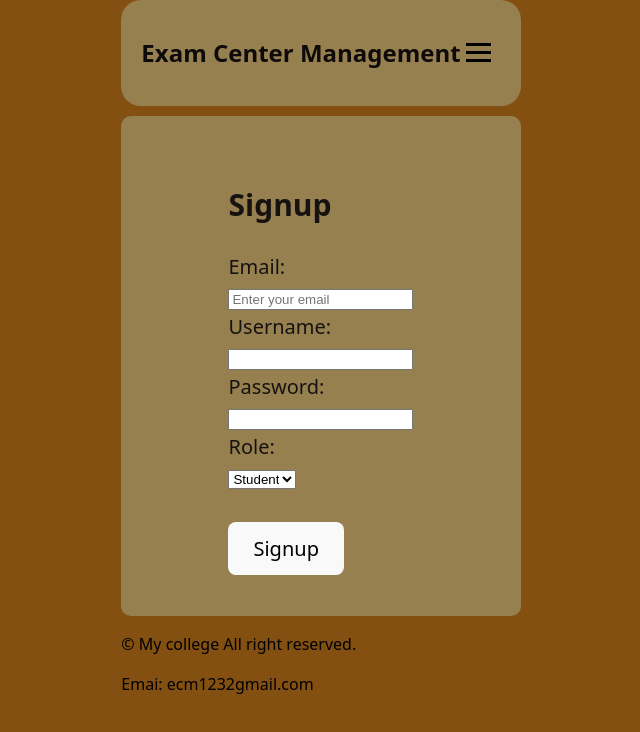
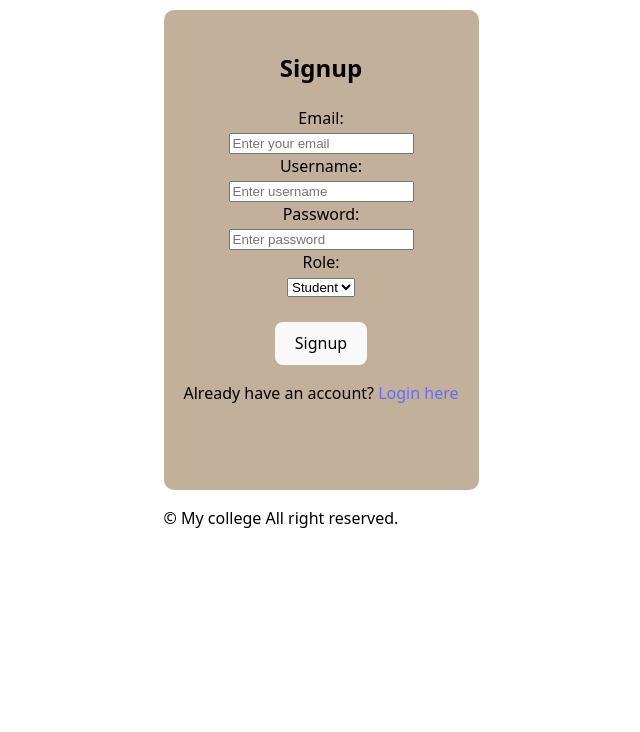
Before and after one commit to Aman5203939/center-managment, a React (Vite) app: page /signup in a window 1280 px wide. Shown: the top 732 px of the page, without its empty margins (319-959 px from the left). Built offline with nearby package versions, Linux system fonts and the light colour scheme.

Commit message:
Project updated - all files

```diff
--- a/src/App.css
+++ b/src/App.css
@@ -3,7 +3,7 @@ body {
   margin: 0;
   padding: 0;
   /*font-family: '*/
-  background-color: hsl(33, 77%, 29%);
+  background-color:white;
   color: black;
   height: 100vh;
   display: flex;
@@ -17,12 +17,12 @@ body {
   display: flex;
   justify-content: space-between;
   align-items: center;
-  background-color: hsl(41, 31%, 45%);
+  background-color:  hsl(33, 59%, 48%);;
   color: rgb(14, 10, 10);
   padding: 15px 20px;
   border-radius: 20px;
-  position: relative;
-  z-index: 200; /* make sure navbar is on top */
+  z-index: 50;
+
 }
 
 /* Hamburger icon - all devices */
@@ -35,6 +35,7 @@ body {
   width: 30px;
   height: auto;
   z-index: 201;
+
 
 }
 
@@ -49,13 +50,13 @@ body {
 /*  Sidebar default hidden */
 .sidebar {
   position: fixed;
-  top: 60px;
+  top: 0px;
   left: -250px;
   width: 200px;
   height: 100%;
-  background-color: burlywood;
+  background-color: hsl(33, 59%, 48%);
   color: #eb0a0a;
-  padding-top: 20px;
+  padding-top: 50px;
    transition: left 0.3s ease;
      z-index: 100;
 
@@ -73,7 +74,7 @@ body {
 }
 
 .sidebar ul li {
-  padding: 10px 20px;
+  padding: 15px 20px;
 }
 
 .sidebar ul li a {
@@ -86,9 +87,9 @@ body {
   border-radius: 5px;
 }
 
-.signup {
+/*.signup .box{
   display: flex;
-  background-color: hsl(41, 31%, 45%);
+  background-color:#566083
   justify-content: center;
   align-items: center;
   height:55vh;
@@ -97,23 +98,35 @@ body {
   padding: 30px;
   margin-top: 10px;
   border-radius: 10px;
-  b
-
-
+  text-align: center;
+}
+*/.signup .box {
+  background-color: rgb(194, 176, 154);
+  height:55vh;
+  padding: 20px;
+  margin-top: 10px;
+  border-radius: 10px;
+  text-align: center;
 
 }
 
-.login {
-  display: flex;
-  background-color: hsl(41, 31%, 45%);
-  justify-content: center;
-  align-items: center;
-  height:50vh;
-  color: hsl(0, 13%, 9%);
-  font-size: 20px;
+
+.login .box {
+  background-color: rgb(194, 176, 154);
+  height: 45vh;
   padding: 20px;
   margin-top: 10px;
   border-radius: 10px;
-;
+  text-align: center;
 
 }
+.login input {
+margin-bottom: 15px;
+
+}
+
+.logout-span {
+  display: block;
+  cursor: pointer;
+  color: white;
+}
--- a/src/App.jsx
+++ b/src/App.jsx
@@ -21,12 +21,12 @@ function App() {
     // Router se pura app route-enabled ban jata hai
     <Router>
       {/* Navbar sabhi pages ke upar rahega */}
-      <Navbar />
+      {/* <Navbar /> */}
 
       <div className="content">
         <Routes>
           {/* Yahan har route ke path aur uska page component diya gaya hai */}
-          <Route path="/" element={<Home />} />
+          <Route path="/" element={<Login/>}  />
           <Route path="/course" element={<Course />} />
           <Route path="/section" element={<Section />} />
           <Route path="/about" element={<About />} />
--- a/src/components/Footer.jsx
+++ b/src/components/Footer.jsx
@@ -5,7 +5,6 @@ const Footer = () => {
     return(
         <footer>
             <p>&copy; My college All right reserved.</p>
-            <p>Emai: ecm1232gmail.com</p>
         </footer>
     )
 }
--- a/src/components/Navbar.jsx
+++ b/src/components/Navbar.jsx
@@ -1,17 +1,27 @@
 // React ka useState hook import kar rahe hain sidebar toggle ke liye
 import React, { useState } from 'react';
-import { Link } from 'react-router-dom';
-
+import { Link, useNavigate } from 'react-router-dom';
 
 // Functional component Navbar banaya ja raha hai
 const Navbar = () => {
-
   // Sidebar ke open/close state ke liye React state banaya gaya hai
   const [isOpen, setIsOpen] = useState(false);
 
   // Sidebar open/close toggle karne ka function
   const toggleSidebar = () => {
     setIsOpen(!isOpen); // Agar open hai to close karo, close hai to open karo
+  };
+
+  // React Router ka navigate hook use kar rahe hain redirect ke liye
+  const navigate = useNavigate();
+
+  // localStorage me user data check kar rahe hain
+  const user = localStorage.getItem("user");
+
+  // Logout ke liye function – user data remove hoga aur login page par bhej dega
+  const handleLogout = () => {
+    localStorage.removeItem("user");
+    navigate("/login");
   };
 
   return (
@@ -36,13 +46,21 @@ const Navbar = () => {
           <li><Link to="/course" onClick={toggleSidebar}>Course</Link></li>
           <li><Link to="/section" onClick={toggleSidebar}>Section</Link></li>
           <li><Link to="/about" onClick={toggleSidebar}>About</Link></li>
-          <li><Link to="/signup" onClick={toggleSidebar}>Signup</Link></li>
-          <li><Link to="/login" onClick={toggleSidebar}>Login</Link></li>
+
+          {/* Agar user login hai to Logout button dikhana hai, warna Login/Signup */}
+       {user ? (
+  <li>
+    <span className="logout-span" onClick={handleLogout}>
+      Logout
+    </span>
+  </li>
+) : (
+            <li><Link to="/login" onClick={toggleSidebar}>Login / Signup</Link></li>
+          )}
         </ul>
       </nav>
     </>
   );
 };
 
-
 export default Navbar;
--- a/src/pages/About.jsx
+++ b/src/pages/About.jsx
@@ -4,7 +4,6 @@ const About = () => {
   return (
     <div>
       <h1>About Us</h1>
-      <p>Hum ek learning platform hain jahan aapko high-quality courses milte hain.</p>
     </div>
   );
 };
--- a/src/pages/Course.jsx
+++ b/src/pages/Course.jsx
@@ -4,7 +4,6 @@ const Course = () => {
   return (
     <div>
       <h1>Our Courses</h1>
-      <p>Yahan aapko saare available courses ki details milengi.</p>
     </div>
   );
 };
--- a/src/pages/Home.jsx
+++ b/src/pages/Home.jsx
@@ -1,10 +1,12 @@
 import React from 'react';
+import Navbar from '../components/Navbar';
 
 const Home = () => {
   return (
+
     <div>
+      <Navbar />
       <h1>Welcome to the Home Page</h1>
-      <p>Yeh ek simple Home page hai React project ke liye.</p>
     </div>
   );
 };
--- a/src/pages/Login.jsx
+++ b/src/pages/Login.jsx
@@ -1,25 +1,47 @@
 import React, { useState } from "react";
+// Page navigation ke liye
+import { useNavigate } from "react-router-dom";
+import { Link } from "react-router-dom";
+import "../App.css";
 
 function Login() {
-  // Login form ke liye state banaya
+  const navigate = useNavigate();
+
+  // Login form data store
   const [loginData, setLoginData] = useState({
     username: "",
     password: "",
   });
 
-  const [role, setRole] = useState("student");
-  // Input handle karne ka function
+  // Input change handle
   const handleChange = (e) => {
     setLoginData({ ...loginData, [e.target.name]: e.target.value });
   };
-  // Login submit hone par yahan role aur data check hoga
+
+  // Login submit handle
   const handleLogin = (e) => {
     e.preventDefault();
 
-   if (role === "admin") {
-  alert(`Admin logged in: ${loginData.username}`);
+    let users = JSON.parse(localStorage.getItem("users")) || [];
+
+    // Check valid user
+    const validUser = users.find(
+      (user) =>
+        user.username === loginData.username &&
+        user.password === loginData.password
+    );
+
+    if (validUser) {
+     localStorage.setItem("user", JSON.stringify({ username: loginData.username }));//yaha line logaout vale user ko localStorage me store kar rahe hain
+
+      // Role ke hisaab se navigate
+      if (validUser.role === "admin") {
+        navigate("/admin");
       } else {
-  alert(`Student logged in: ${loginData.username}`);
+        navigate("/student");
+      }
+    } else {
+      (" ");
     }
   };
 
@@ -28,19 +50,33 @@ function Login() {
       <div className="box">
         <h2>Login</h2>
         <form onSubmit={handleLogin}>
+          {/* Username input */}
    <label>Username:</label><br />
-        <input type="text" name="username" value={loginData.username} onChange={handleChange} /><br />
+   <input
+   type="text"
+   name="username"
+  placeholder="Enter username"
+    value={loginData.username}
+    onChange={handleChange}
+     required
+  /><br />
 
+   {/* Password input */}
    <label>Password:</label><br />
-        <input type="password" name="password" value={loginData.password} onChange={handleChange} /><br />
-
-        <label>Role:</label><br />
-        <select value={role} onChange={(e) => setRole(e.target.value)}>
-          <option value="student">Student</option>
-          <option value="admin">Admin</option>
-        </select><br /><br />
+     <input
+     type="password"
+       name="password"
+    placeholder="Enter password"
+     value={loginData.password}
+     onChange={handleChange}
+z    /><br />
 
     <button type="submit">Login</button>
+    {/*yaha ham login ke niche signup ka link de rahe he */}
+    <p>
+        Not registered yet?{" "}
+        <Link to="/signup">Signup here</Link>
+      </p>
            </form>
       </div>
     </div>
--- a/src/pages/Section.jsx
+++ b/src/pages/Section.jsx
@@ -4,9 +4,9 @@ const Section = () => {
   return (
     <div>
       <h1>Section Details</h1>
-      <p>Yeh page alag-alag course sections ke bare mein information deta hai.</p>
+
     </div>
   );
 };
 
-export default Section; // ✅ Yeh line sabse zaruri hai
+export default Section;
--- a/src/pages/Signup.jsx
+++ b/src/pages/Signup.jsx
@@ -1,40 +1,85 @@
+// React aur useState import
 import React, { useState } from "react";
+// Page navigation ke liye
+import { useNavigate } from "react-router-dom";
+import { Link } from "react-router-dom";
+import "../App.css";
+
 
 function Signup() {
-  // State banaya user data store karne ke liye
+  const navigate = useNavigate();
+
+  // Form data store karne ke liye state
   const [formData, setFormData] = useState({
+    email: "",
     username: "",
     password: "",
-    role: "student", // default role student hoga
+    role: "student",
   });
-  // Input change handle karne ka function
+
+  // Input change handle
   const handleChange = (e) => {
     setFormData({ ...formData, [e.target.name]: e.target.value });
   };
-  // Form submit hone par data console me print hoga
-  const handleSubmit = (e) => {
+
+  // Signup submit handle
+  const handleSignup = (e) => {
     e.preventDefault();
-    console.log("Signup Data:", formData);
-    alert("Signup successful!");
+
+    let users = JSON.parse(localStorage.getItem("users")) || [];
+
+    // Check if user already exists
+    const userExists = users.some(
+      (user) =>
+        user.email === formData.email || user.username === formData.username
+    );
+
+    if (userExists) {
+      alert(" Email ya Username pehle se registered hai!");
+      return;
+    }
+
+    users.push(formData);
+    localStorage.setItem("users", JSON.stringify(users)); //data push ho raha he  local storage
+
+    alert(" Signup successful!");
+    navigate("/login");
   };
 
   return (
     <div className="signup">
       <div className="box">
-
         <h2>Signup</h2>
-
-      <form onSubmit={handleSubmit}>
-
+        <form onSubmit={handleSignup}>
           <label>Email:</label><br />
-        <input type="email" id="email" name="email" placeholder="Enter your email"></input>{handleChange}<br />
-
+  <input
+   type="email"
+     name="email"
+     placeholder="Enter your email"
+     value={formData.email}
+     onChange={handleChange}
+    required
+   /><br />
 
   <label>Username:</label><br />
-        <input type="text" name="username" value={formData.username} onChange={handleChange} /><br />
+   <input
+    type="text"
+     name="username"
+    placeholder="Enter username"
+    value={formData.username}
+    onChange={handleChange}
+    required
+    /><br />
 
     <label>Password:</label><br />
-        <input type="password" name="password" value={formData.password} onChange={handleChange} /><br />
+   <input
+    type="password"
+     name="password"
+      placeholder="Enter password"
+      value={formData.password}
+       onChange={handleChange}
+     required
+    /><br />
 
      <label>Role:</label><br />
      <select name="role" value={formData.role} onChange={handleChange}>
@@ -43,6 +88,12 @@ function Signup() {
       </select><br /><br />
 
           <button type="submit">Signup</button>
+          {/* Signup ke niche login ka link de rahe hain */}
+
+      <p>
+        Already have an account?{" "}
+        <Link to="/login">Login here</Link>
+      </p>
         </form>
       </div>
     </div>
```
Lines whose indentation alone changed are shown as unchanged.
